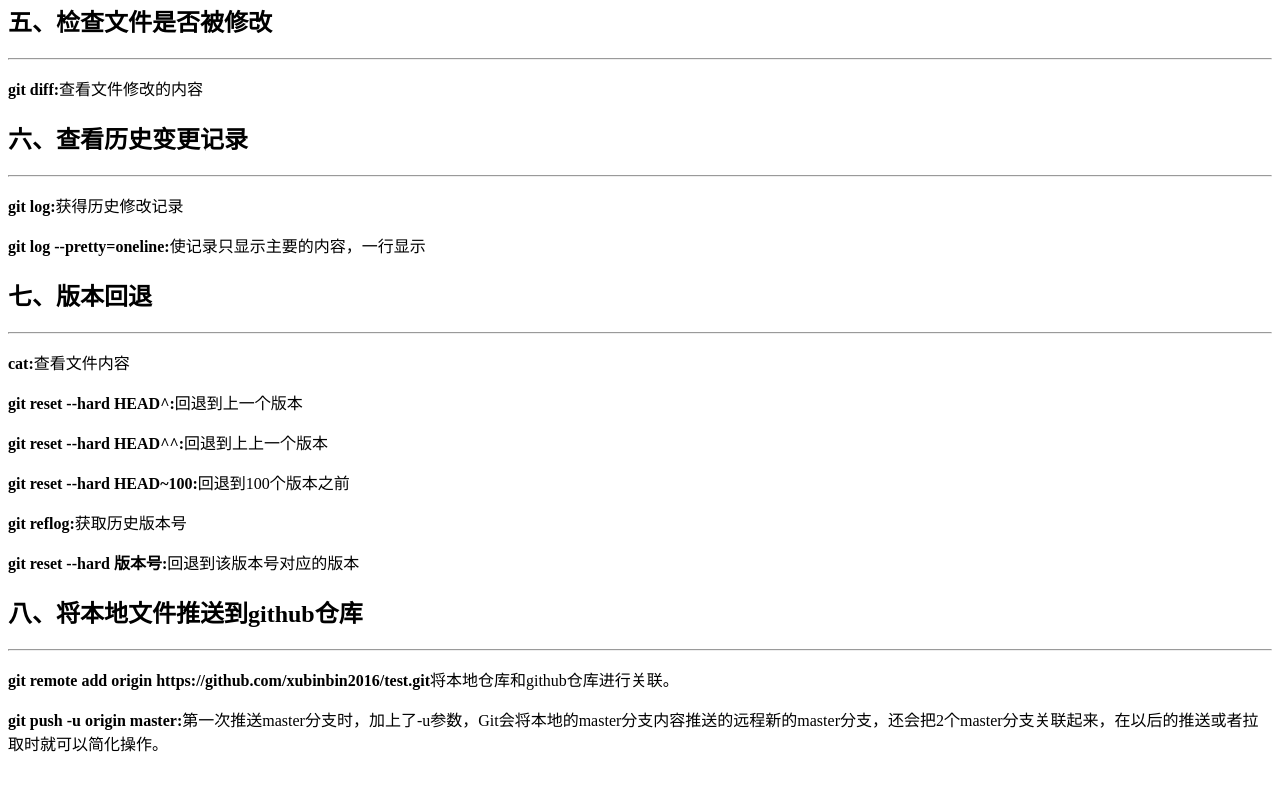
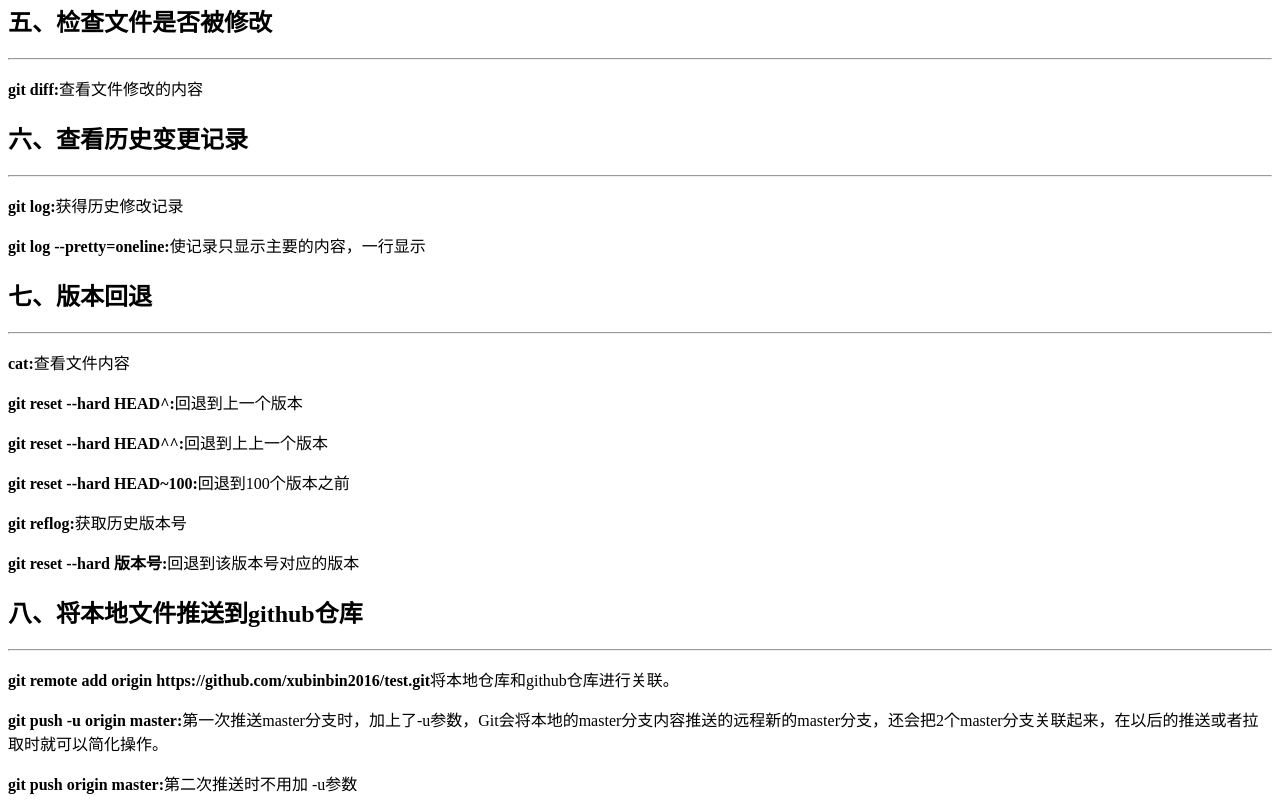
Before and after one commit to xubinbin2016/test, a plain HTML site: page GitCommand.html in a window 1280 px wide. Shown: the part 604-1415 px from the top of the page. Before the commit the page ends 1375 px from the top, so only its background shows below. Drawn offline with Linux system fonts and the light colour scheme.

Commit message:
添加了第二次推送时的语句

```diff
--- a/GitCommand.html
+++ b/GitCommand.html
@@ -41,5 +41,6 @@
     <hr>
     <p><strong>git remote add origin https://github.com/xubinbin2016/test.git</strong>将本地仓库和github仓库进行关联。</p>
     <p><strong>git push -u origin master:</strong>第一次推送master分支时，加上了-u参数，Git会将本地的master分支内容推送的远程新的master分支，还会把2个master分支关联起来，在以后的推送或者拉取时就可以简化操作。</p>
+    <p><strong>git push origin master:</strong>第二次推送时不用加 -u参数</p>
 </body>
 </html>
```
